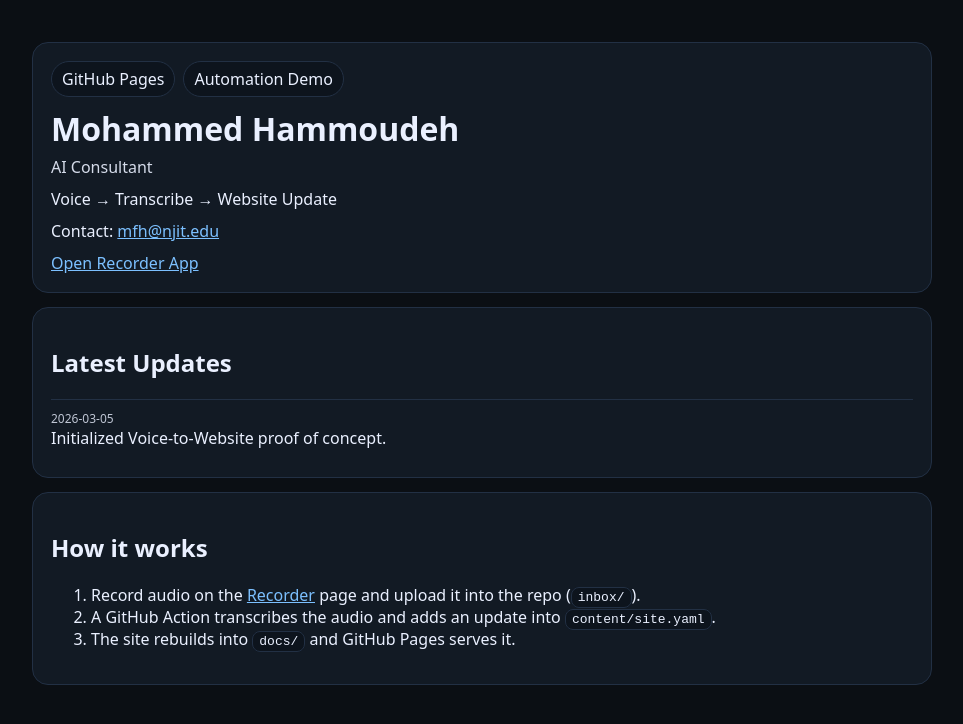
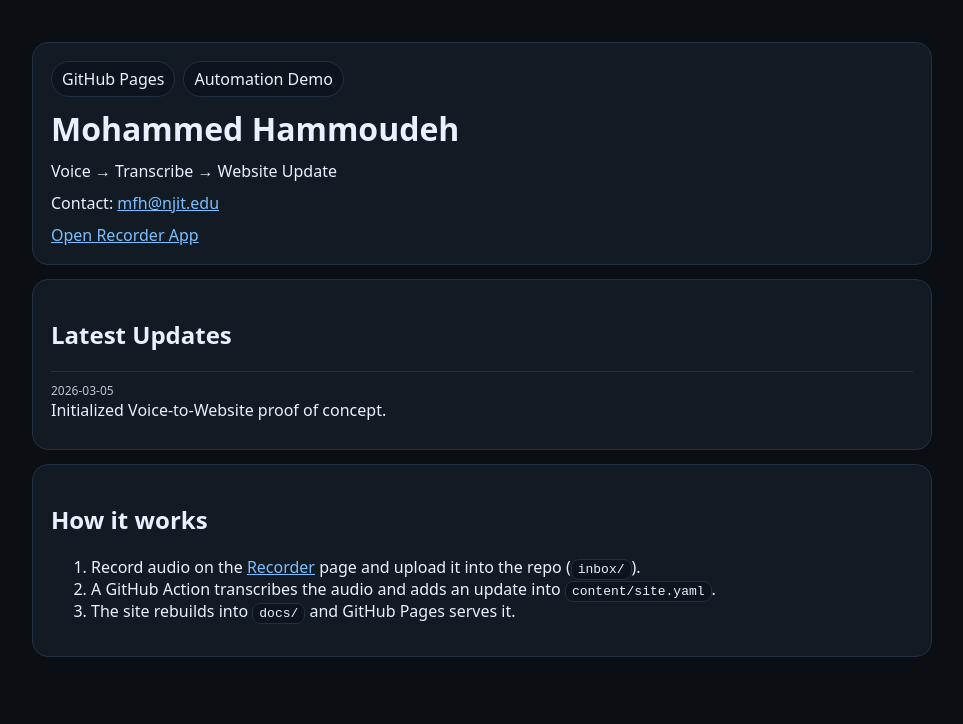
Before and after one commit to mohammedhammoudeh8/voice-to-website, a website: page docs/index.html in a window 1280 px wide. Shown: the whole page, without its empty margins (158-1121 px from the left). Drawn offline with Linux system fonts and the light colour scheme.

Commit message:
Update index.html

```diff
--- a/docs/index.html
+++ b/docs/index.html
@@ -23,7 +23,6 @@
     <div class="card">
       <div class="pill">GitHub Pages</div><div class="pill">Automation Demo</div>
       <h1 style="margin:10px 0 6px 0;">Mohammed Hammoudeh</h1>
-      <div class="muted">AI Consultant</div>
       <div style="margin-top:10px">Voice → Transcribe → Website Update</div>
       <div style="margin-top:10px">Contact: <a href="mailto:mfh@njit.edu">mfh@njit.edu</a></div>
       <div style="margin-top:10px">
```
